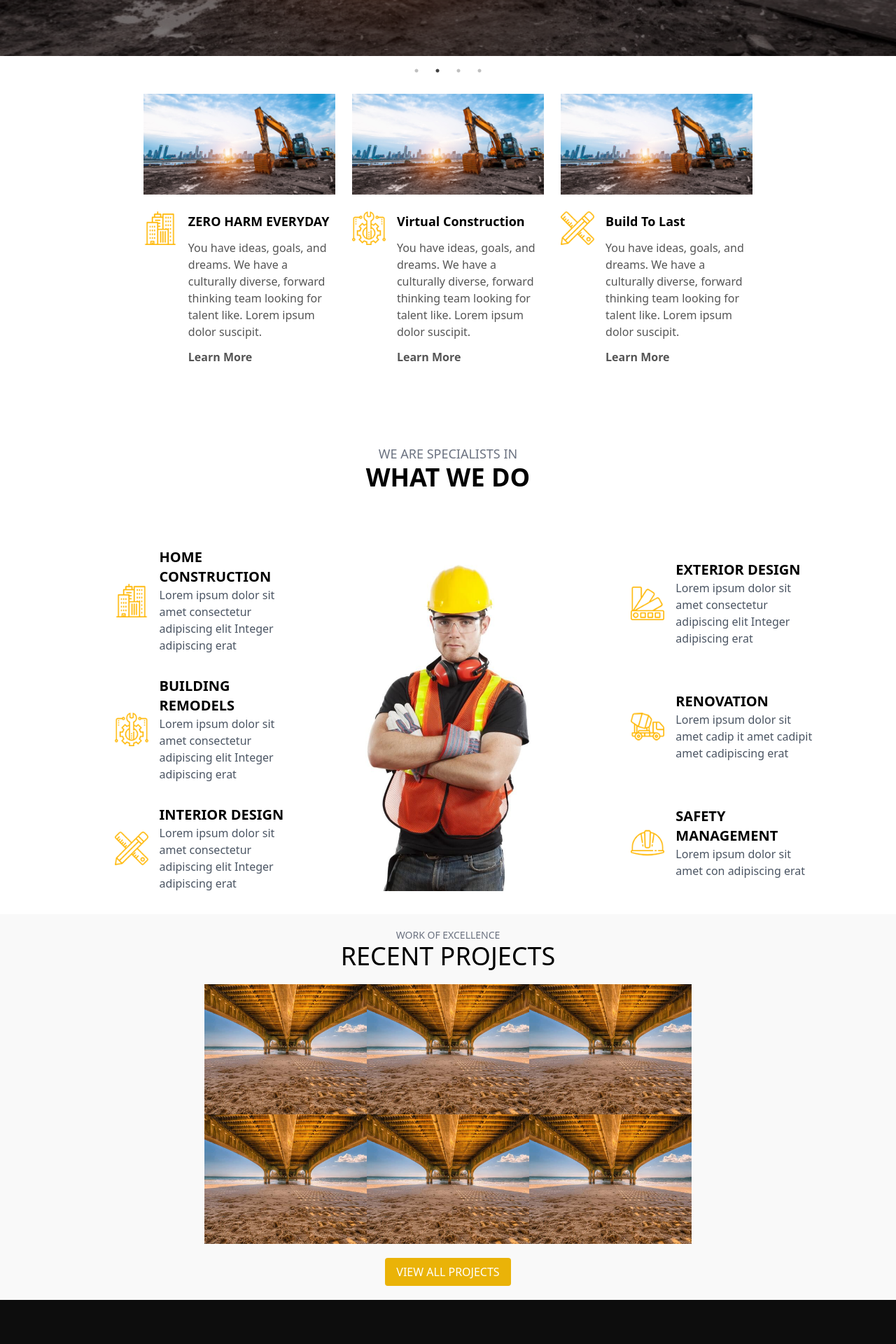
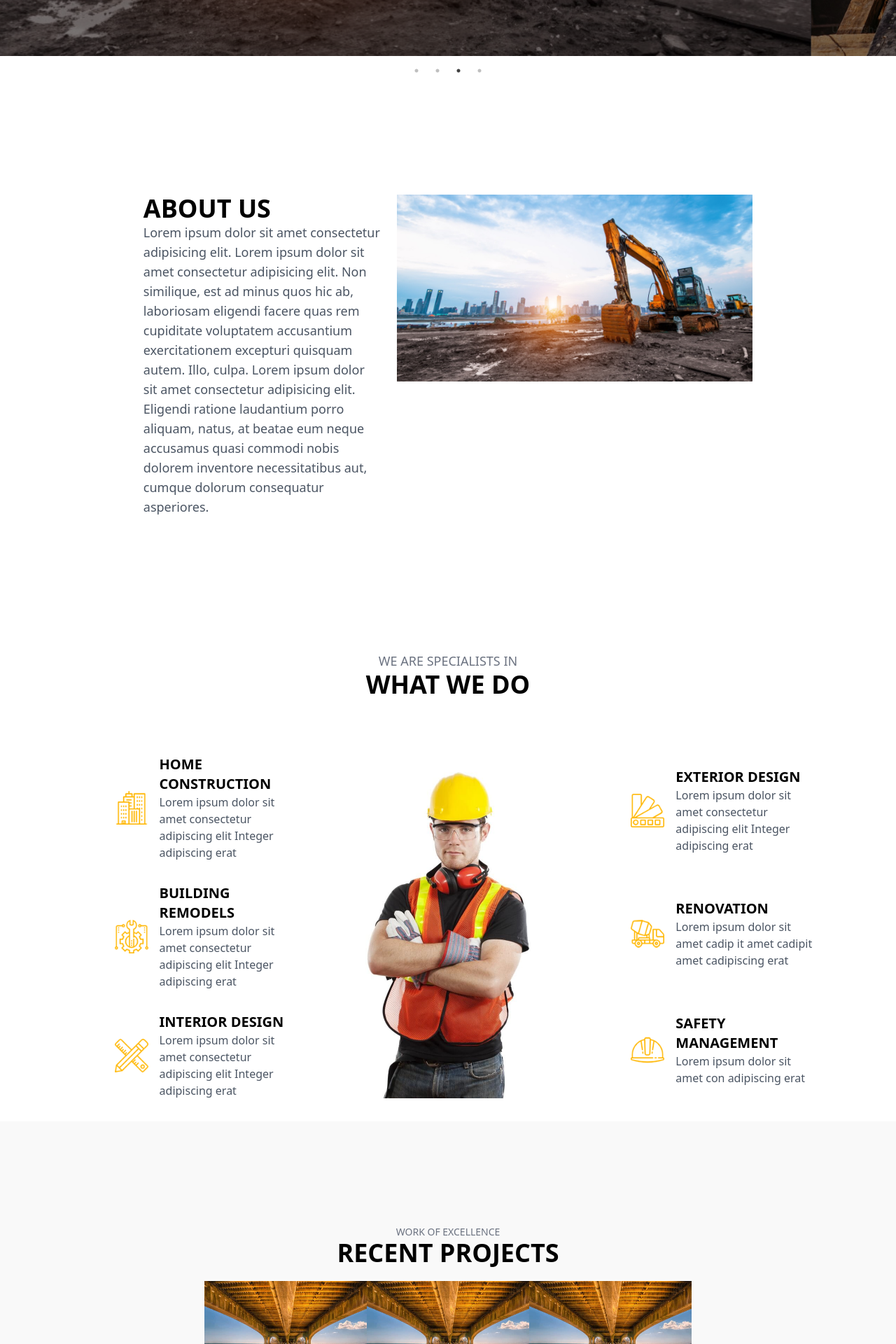
Before and after one commit to ArtisAdemi/INEMConstruction, a React (Vite) app in the folder inem_web/: page / in a window 1280 px wide. Shown: the part 720-2640 px from the top of the page at 70% size. Built offline with nearby package versions, Linux system fonts and the light colour scheme.

Commit message:
about us

```diff
--- a/inem_web/src/components/HomeAbout.tsx
+++ b/inem_web/src/components/HomeAbout.tsx
@@ -1,44 +1,15 @@
 import React from "react";
 import Construction from "../assets/Construction.jpeg";
-import WhatWeDo1 from "../assets/decorations/WhatWeDo1.png";
-import WhatWeDo2 from "../assets/decorations/WhatWeDo2.png";
-import WhatWeDo3 from "../assets/decorations/WhatWeDo3.png";
 
 const HomeAbout: React.FC = () => {
   return (
-    <div className="mt-12 px-[8%] xl:px-[16%] xl:flex justify-between gap-x-6 mb-10">
-      <div className="item mb-6">
+    <div className="my-48 px-[8%] xl:px-[16%] xl:flex justify-between gap-x-6 ">
+      <div className="xl:w-[40%] justify-between flex flex-col">
+        <h1 className="text-4xl font-bold">ABOUT US</h1>
+        <p className="text-gray-600 text-lg">Lorem ipsum dolor sit amet consectetur adipisicing elit. Lorem ipsum dolor sit amet consectetur adipisicing elit. Non similique, est ad minus quos hic ab, laboriosam eligendi facere quas rem cupiditate voluptatem accusantium exercitationem excepturi quisquam autem. Illo, culpa. Lorem ipsum dolor sit amet consectetur adipisicing elit. Eligendi ratione laudantium porro aliquam, natus, at beatae eum neque accusamus quasi commodi nobis dolorem inventore necessitatibus aut, cumque dolorum consequatur asperiores.</p>
+      </div>
+      <div className="xl:w-[60%] mt-8 xl:mt-0">
         <img src={Construction} alt="" />
-        <div className="flex mt-6">
-          <img src={WhatWeDo1} alt="" className="w-12 h-12 mr-4" />
-          <div>
-            <h1 className="text-lg font-bold mb-3 hover:text-[#FF9723] cursor-pointer duration-300">ZERO HARM EVERYDAY</h1>
-            <p className="text-[#555]">You have ideas, goals, and dreams. We have a culturally diverse, forward thinking team looking for talent like. Lorem ipsum dolor suscipit.</p>
-            <button className="text-[#555] mt-3 font-semibold hover:text-[#FF9723] duration-300 hover:underline">Learn More</button>
-          </div>
-        </div>
-      </div>
-      <div className="item mb-6">
-        <img src={Construction} alt="" />
-        <div className="flex mt-6">
-          <img src={WhatWeDo2} alt="" className="w-12 h-12 mr-4" />
-          <div>
-            <h1 className="text-lg font-bold mb-3 hover:text-[#FF9723] cursor-pointer duration-300">Virtual Construction</h1>
-            <p className="text-[#555]">You have ideas, goals, and dreams. We have a culturally diverse, forward thinking team looking for talent like. Lorem ipsum dolor suscipit.</p>
-            <button className="text-[#555] mt-3 font-semibold hover:text-[#FF9723] duration-300 hover:underline">Learn More</button>
-          </div>
-        </div>
-      </div>
-      <div className="item mb-6">
-        <img src={Construction} alt="" />
-        <div className="flex mt-6">
-          <img src={WhatWeDo3} alt="" className="w-12 h-12 mr-4" />
-          <div>
-            <h1 className="text-lg font-bold mb-3 hover:text-[#FF9723] cursor-pointer duration-300">Build To Last</h1>
-            <p className="text-[#555]">You have ideas, goals, and dreams. We have a culturally diverse, forward thinking team looking for talent like. Lorem ipsum dolor suscipit.</p>
-            <button className="text-[#555] mt-3 font-semibold hover:text-[#FF9723] duration-300 hover:underline">Learn More</button>
-          </div>
-        </div>
       </div>
     </div>
   );
--- a/inem_web/src/components/HomeSlider.tsx
+++ b/inem_web/src/components/HomeSlider.tsx
@@ -45,7 +45,7 @@ const HomeSlider: React.FC = () => {
             <img src={slider.image} alt="" className="w-full h-screen object-cover brightness-50" />
             <div className="absolute inset-0 flex flex-col items-center justify-center z-50">
               <div className="text-center">
-                <h3 className="text-xl text-white font-semibold mb-2 leading-tight">{slider.text}</h3>
+                <h3 className="text-7xl text-white font-semibold mb-2 leading-tight">{slider.text}</h3>
                 <p className="text-white mb-4">{slider.text}</p>
               </div>
               <div className="flex align-bottom items-end">
--- a/inem_web/src/components/RecentProjects.tsx
+++ b/inem_web/src/components/RecentProjects.tsx
@@ -1,20 +1,19 @@
-import React from 'react';
-import { projects } from '../assets/projects';
-import { useNavigate } from 'react-router-dom';
+import React from "react";
+import { projects } from "../assets/projects";
+import { useNavigate } from "react-router-dom";
 
 const RecentProjects: React.FC = () => {
-
   const navigate = useNavigate();
 
   const redirect = (path: string) => {
-        window.scrollTo({ top: 0, behavior: 'smooth' });
+    window.scrollTo({ top: 0, behavior: "smooth" });
     navigate(path);
-    }
+  };
 
   return (
     <div className="text-center p-5 lg:px-[16%] bg-[#F9F9F9] flex flex-col items-center">
-            <p className="text-sm text-gray-500">WORK OF EXCELLENCE</p>
-            <h1 className="text-4xl mb-5">RECENT PROJECTS</h1>
+      <p className="text-sm text-gray-500 mt-32">WORK OF EXCELLENCE</p>
+      <h1 className="text-4xl mb-5 font-bold">RECENT PROJECTS</h1>
       <div className="grid grid-cols-1 lg:grid-cols-3 mb-5 lg:w-[80%]">
         {projects.slice(0, 6).map((project, index) => (
           <div key={index} className="overflow-hidden relative group cursor-pointer">
@@ -22,13 +21,17 @@ const RecentProjects: React.FC = () => {
             <div className="absolute inset-0 bg-black bg-opacity-50 flex items-center pl-12 opacity-0 group-hover:opacity-100 transition-opacity duration-300">
               <div className="flex flex-col">
                 <h2 className="text-white text-xl font-semibold pb-3">{project.title}</h2>
-                                <button className="bg-yellow-500 hover:bg-yellow-600 text-white py-1 px-2 rounded" onClick={() => redirect(`/projects/${project.slug}`)}>VIEW PROJECT</button>
+                <button className="bg-yellow-500 hover:bg-yellow-600 text-white py-1 px-2 rounded" onClick={() => redirect(`/projects/${project.slug}`)}>
+                  VIEW PROJECT
+                </button>
               </div>
             </div>
           </div>
         ))}
       </div>
-            <button className="bg-yellow-500 hover:bg-yellow-600 text-white py-2 px-4 rounded" onClick={() => redirect('/projects')}>VIEW ALL PROJECTS</button>
+      <button className="bg-yellow-500 hover:bg-yellow-600 text-white py-2 px-4 rounded mb-32" onClick={() => redirect("/projects")}>
+        VIEW ALL PROJECTS
+      </button>
     </div>
   );
 };
--- a/inem_web/src/components/WhatWeDo.tsx
+++ b/inem_web/src/components/WhatWeDo.tsx
@@ -1,15 +1,15 @@
-import React from 'react';
-import WhatWeDoImage from '../assets/WhatWeDo.jpg';
-import WhatWeDo1 from '../assets/decorations/WhatWeDo1.png'
-import WhatWeDo2 from '../assets/decorations/WhatWeDo2.png'
-import WhatWeDo3 from '../assets/decorations/WhatWeDo3.png'
-import WhatWeDo4 from '../assets/decorations/WhatWeDo4.png'
-import WhatWeDo5 from '../assets/decorations/WhatWeDo5.png'
-import WhatWeDo6 from '../assets/decorations/WhatWeDo6.png'
+import React from "react";
+import WhatWeDoImage from "../assets/WhatWeDo.jpg";
+import WhatWeDo1 from "../assets/decorations/WhatWeDo1.png";
+import WhatWeDo2 from "../assets/decorations/WhatWeDo2.png";
+import WhatWeDo3 from "../assets/decorations/WhatWeDo3.png";
+import WhatWeDo4 from "../assets/decorations/WhatWeDo4.png";
+import WhatWeDo5 from "../assets/decorations/WhatWeDo5.png";
+import WhatWeDo6 from "../assets/decorations/WhatWeDo6.png";
 
 const WhatWeDo: React.FC = () => {
   return (
-        <div className="container mx-auto pt-12">
+    <div className="container mx-auto">
       <h2 className="text-center text-gray-500 text-lg">WE ARE SPECIALISTS IN</h2>
       <h1 className="text-center text-4xl font-bold mb-12">WHAT WE DO</h1>
       <div className="flex flex-wrap justify-center items-center">
@@ -75,6 +75,6 @@ const WhatWeDo: React.FC = () => {
       </div>
     </div>
   );
-}
+};
 
 export default WhatWeDo;
--- a/inem_web/src/pages/AboutUs.tsx
+++ b/inem_web/src/pages/AboutUs.tsx
@@ -1,9 +1,67 @@
-import React from 'react'
+import React from "react";
+import project5 from "../assets/project5.jpg";
+import Construction from "../assets/Construction.jpeg";
+import WhatWeDo1 from "../assets/decorations/WhatWeDo1.png";
+import WhatWeDo2 from "../assets/decorations/WhatWeDo2.png";
+import WhatWeDo3 from "../assets/decorations/WhatWeDo3.png";
+import HomeAbout from "../components/HomeAbout";
 
 const AboutUs: React.FC = () => {
-    return (
-        <div>AboutUs</div>
-    )
-}
+  return (
+    <div>
+      <div className="h-[300px] relative w-screen">
+        <img src={project5} alt="Contact" className="w-full h-full object-cover" />
+        <div className="absolute inset-0 bg-black opacity-50"></div> {/* Semi-transparent overlay */}
+        <div className="absolute top-1/2 inset-x-0 text-center text-white transform -translate-y-1/2">
+          <h1 className="text-2xl font-bold">About Us</h1>
+        </div>
+      </div>
+      <HomeAbout />
+      <div className="mt-12 px-[8%] xl:px-[16%] justify-between flex flex-col gap-y-6 mb-10">
+        <div>
+          <img src={Construction} alt="" />
+        </div>
+        <p className="text-xl text-gray-600">Lorem ipsum dolor sit amet consectetur adipisicing elit. Optio mollitia sequi dolores nemo minus accusantium non modi, laudantium obcaecati eum alias rem amet error est tempora repudiandae eaque ad rerum! Lorem ipsum dolor sit amet consectetur adipisicing elit. Suscipit aut voluptate pariatur, sunt atque sequi a quasi perspiciatis ad autem ea nemo accusantium ipsa numquam amet enim nulla nihil adipisci?</p>
+        <p className="text-xl text-gray-600">Lorem ipsum dolor sit amet consectetur adipisicing elit. Optio mollitia sequi dolores nemo minus accusantium non modi, laudantium obcaecati eum alias rem amet error est tempora repudiandae eaque ad rerum! Lorem ipsum dolor sit amet consectetur adipisicing elit. Suscipit aut voluptate pariatur, sunt atque sequi a quasi perspiciatis ad autem ea nemo accusantium ipsa numquam amet enim nulla nihil adipisci?</p>
+        <p className="text-xl text-gray-600">Lorem ipsum dolor sit amet consectetur adipisicing elit. Optio mollitia sequi dolores nemo minus accusantium non modi, laudantium obcaecati eum alias rem amet error est tempora repudiandae eaque ad rerum! Lorem ipsum dolor sit amet consectetur adipisicing elit. Suscipit aut voluptate pariatur, sunt atque sequi a quasi perspiciatis ad autem ea nemo accusantium ipsa numquam amet enim nulla nihil adipisci?</p>
+      </div>
+      <div className="mt-24 px-[8%] xl:px-[16%] justify-between gap-x-6">
+        <h1 className="text-4xl font-bold text-center">Our Mission!</h1>
+      </div>
+      <div className="mt-8 px-[8%] xl:px-[16%] xl:flex justify-between gap-x-6 mb-10">
+        <div className="item mb-6">
+          <img src={Construction} alt="" />
+          <div className="flex mt-6">
+            <img src={WhatWeDo1} alt="" className="w-12 h-12 mr-4" />
+            <div>
+              <h1 className="text-lg font-bold mb-3 hover:text-[#FF9723] cursor-pointer duration-300">ZERO HARM EVERYDAY</h1>
+              <p className="text-[#555]">You have ideas, goals, and dreams. We have a culturally diverse, forward thinking team looking for talent like. Lorem ipsum dolor suscipit.</p>
+            </div>
+          </div>
+        </div>
+        <div className="item mb-6">
+          <img src={Construction} alt="" />
+          <div className="flex mt-6">
+            <img src={WhatWeDo2} alt="" className="w-12 h-12 mr-4" />
+            <div>
+              <h1 className="text-lg font-bold mb-3 hover:text-[#FF9723] cursor-pointer duration-300">Virtual Construction</h1>
+              <p className="text-[#555]">You have ideas, goals, and dreams. We have a culturally diverse, forward thinking team looking for talent like. Lorem ipsum dolor suscipit.</p>
+            </div>
+          </div>
+        </div>
+        <div className="item mb-6">
+          <img src={Construction} alt="" />
+          <div className="flex mt-6">
+            <img src={WhatWeDo3} alt="" className="w-12 h-12 mr-4" />
+            <div>
+              <h1 className="text-lg font-bold mb-3 hover:text-[#FF9723] cursor-pointer duration-300">Build To Last</h1>
+              <p className="text-[#555]">You have ideas, goals, and dreams. We have a culturally diverse, forward thinking team looking for talent like. Lorem ipsum dolor suscipit.</p>
+            </div>
+          </div>
+        </div>
+      </div>
+    </div>
+  );
+};
 
-export default AboutUs
+export default AboutUs;
```
Also changed, not shown: inem_web/src/components/Navbar.tsx (indentation only). Lines whose indentation alone changed are shown as unchanged.
